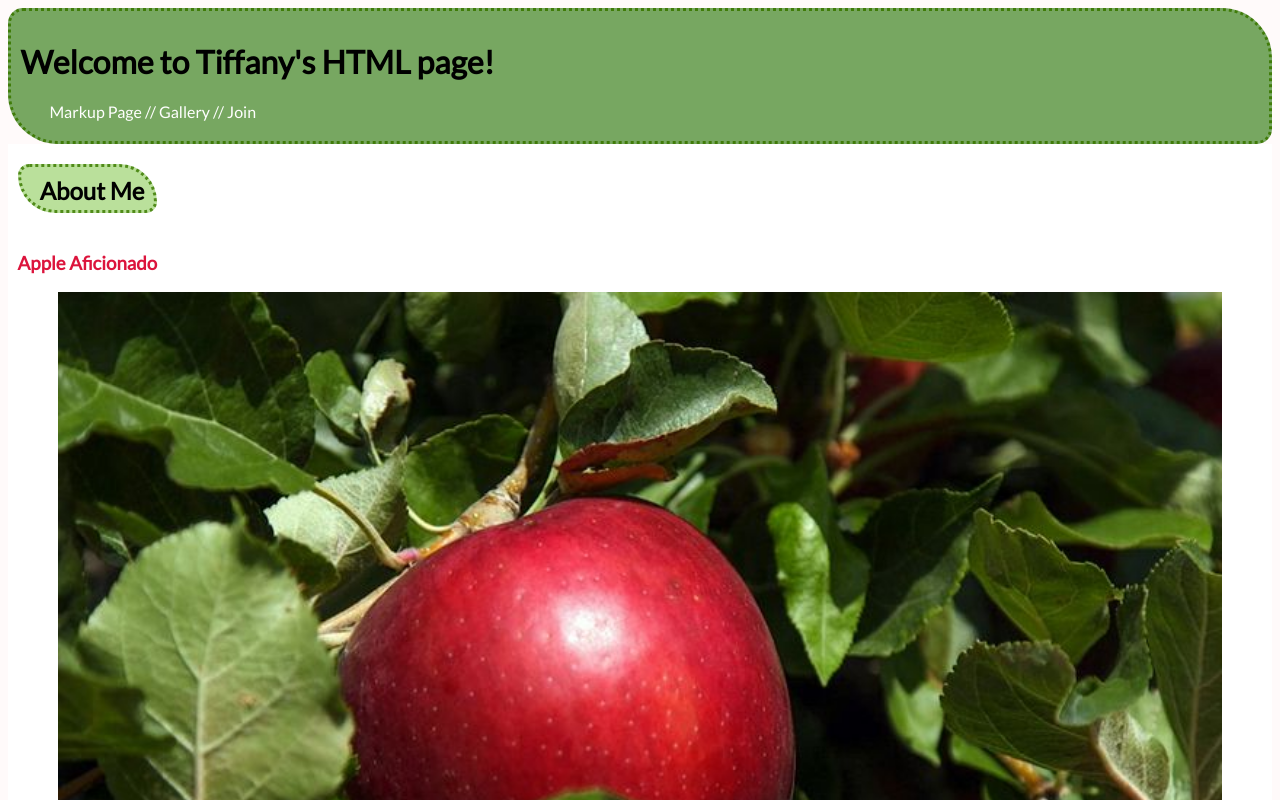
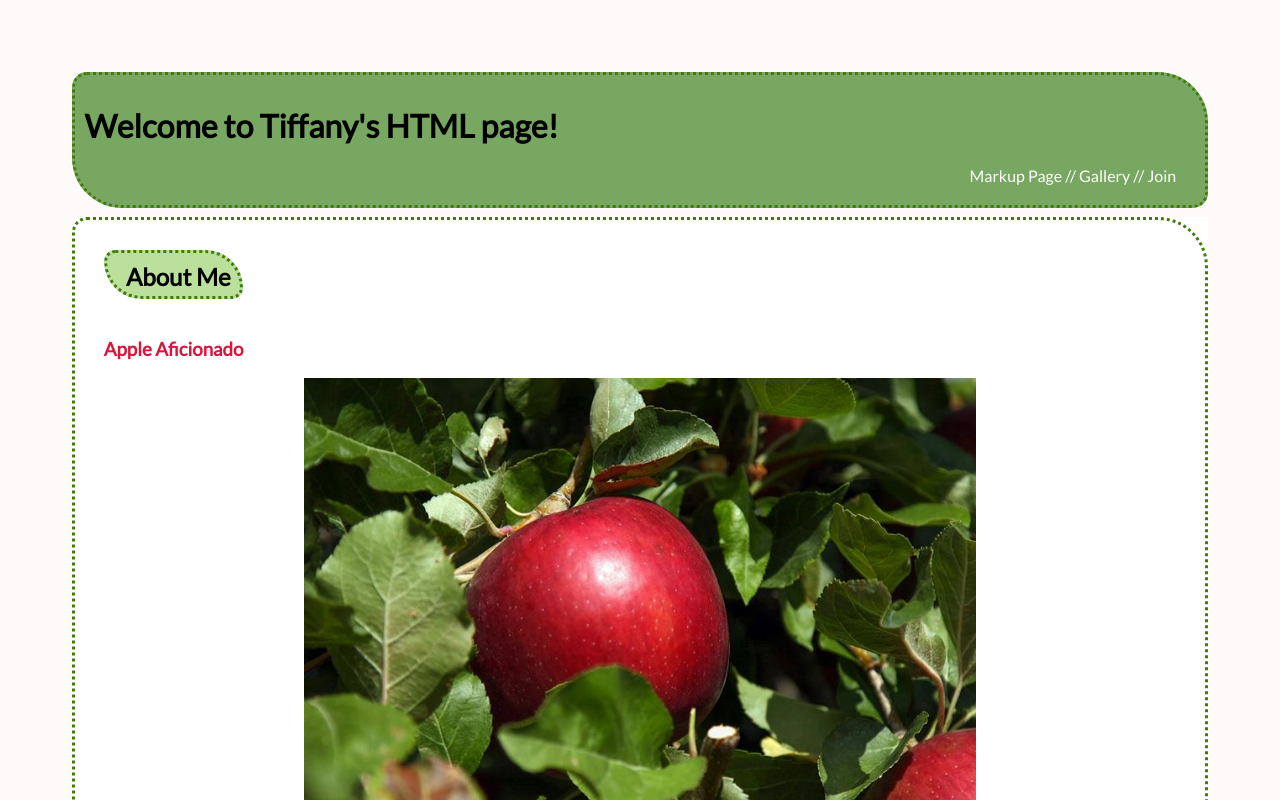
Before and after one commit to tofjinew/wi21-cse110-lab3, a plain HTML site: page index.html in a window 1280 px wide. Shown: the top 800 px of the page. Drawn offline with Linux system fonts and the light colour scheme.

Commit message:
Styled sections

```diff
--- a/index.html
+++ b/index.html
@@ -32,7 +32,7 @@
         <h3><span style="color:Crimson">Apple Aficionado </span></h3>
         <figure>
           <picture>
-            <img src="cosmicapple2.jpg" alt="Cosmic Crisp Apple" style="width:100%">
+            <img src="cosmicapple2.jpg" alt="Cosmic Crisp Apple" style="max-width: 7in">
           </picture>
           <figcaption><i>My favorite variety so far (source: Smithsonian)</i></figcaption>
         </figure>
--- a/style.css
+++ b/style.css
@@ -1,5 +1,9 @@
 * {
   font-family: 'Lato', sans-serif;
+}
+
+body {
+  padding:5%;
 }
 
 header {
@@ -14,17 +18,15 @@ header {
 }
 
 nav {
-  color: white;
-  padding-left: 0.3in;
+  text-align: right;
+  color: hsl(0, 100%, 100%);
+  padding-right: 0.2in;
   padding-top: 0em;
-  padding-right: 0%;
+  padding-left: 0mm;
   padding-bottom: 0.1in;
 }
-nav a {
+nav a, a:link {
   text-decoration: none;
-}
-
-nav a:link {
   color: white;
 }
 
@@ -33,16 +35,23 @@ nav a:visited {
 }
 
 section {
-  margin-left: 0.1in;
-  margin-right: 0.1in;
-  margin-top: 0in;
-  margin-bottom: 0vh;
+  margin-top: 0.1in;
+  margin-bottom: 0.1in;
+  margin-left: 0em;
+  margin-right: 0ch;
+
+  padding: 0.1in 0.3in 0.3in;
+
+  border-style: dotted;
+  border-width: 0.1cm;
+  border-color: rgb(64, 124, 9);
+  border-radius: 15px 50px;
 }
 
 section > h2 {
   border-style: dotted;
   border-width: 0.1cm;
-  border-color: rgb(80, 139, 25);
+  border-color: rgb(64, 124, 9);
   border-radius: 15px 50px;
 
   background-color: #bae09b;
@@ -59,3 +68,8 @@ hr {
 #love {
   margin: auto;
 }
+
+figure {
+  text-align: center;
+  display: block;
+}
```
